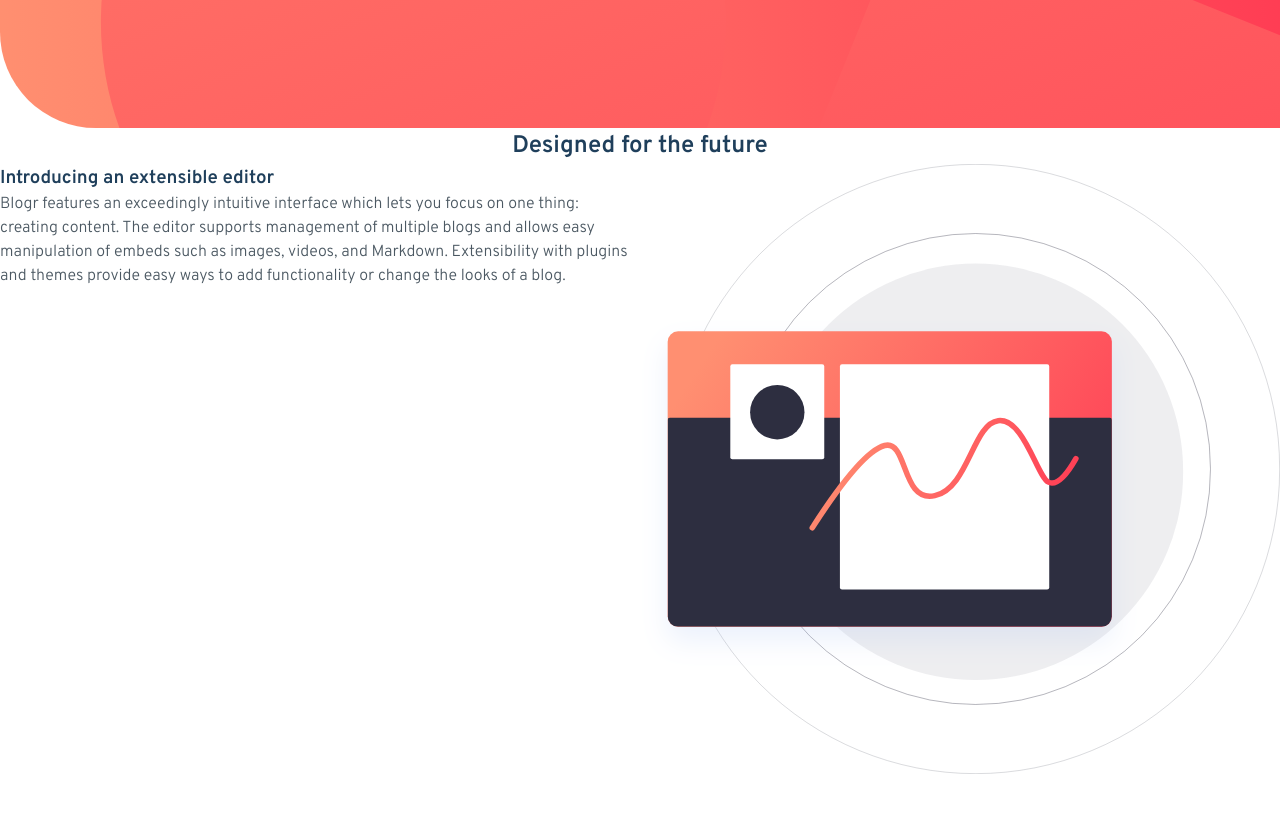
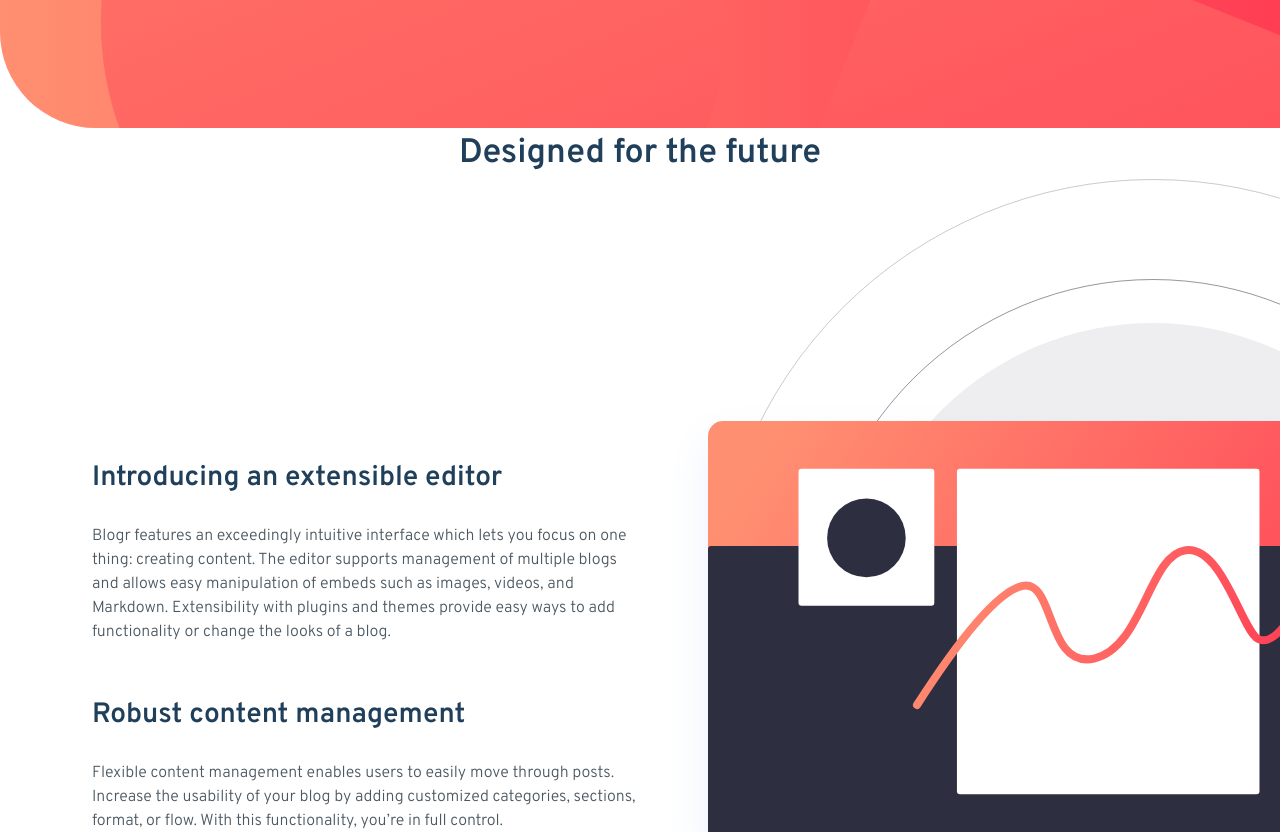
Before and after one commit to hyundonny/blogr-landing-page, a React (Create React App) app: page / in a window 1280 px wide. Shown: the part 493-1325 px from the top of the page. Before the commit the page ends 1267 px from the top, so only its background shows below. Built offline with nearby package versions, Linux system fonts and the light colour scheme.

Commit message:
Working on positioning editor image

```diff
--- a/src/App.js
+++ b/src/App.js
@@ -1,11 +1,11 @@
 import Intro from "./sections/IntroSection";
-import Body from "./sections/Body";
+import MainTop from "./sections/MainTop";
 
 const App = () => {
   return (
     <>
       <Intro />
-      <Body />
+      <MainTop />
     </>
   );
 };
--- a/src/sections/Body.js
+++ /dev/null
@@ -1,31 +0,0 @@
-import editor from "../images/illustration-editor-desktop.svg";
-
-const Body = () => {
-  return (
-    <>
-      <section className="body top">
-        <h2 className="heading">Designed for the future</h2>
-        <div className="main">
-          <div className="text-area">
-            <div>
-              <h3 className="heading">Introducing an extensible editor</h3>
-              <p className="copy">
-                Blogr features an exceedingly intuitive interface which lets you
-                focus on one thing: creating content. The editor supports
-                management of multiple blogs and allows easy manipulation of
-                embeds such as images, videos, and Markdown. Extensibility with
-                plugins and themes provide easy ways to add functionality or
-                change the looks of a blog.
-              </p>
-            </div>
-          </div>
-          <div className="image-area">
-            <img src={editor} alt="editor" />
-          </div>
-        </div>
-      </section>
-    </>
-  );
-};
-
-export default Body;
--- a/src/sections/IntroSection.js
+++ b/src/sections/IntroSection.js
@@ -40,14 +40,14 @@ const Intro = () => {
           toggleMobileMenu={toggleMobileMenu}
         />
         <MobileMenu mobileMenuOpen={mobileMenuOpen} />
-        <div className="intro__body">
+        <div className="intro__body more-padding">
           <h1 className="intro__body-title">A modern publishing platform</h1>
           <p className="intro__body-text">
             Grow your audience and build your online brand
           </p>
         </div>
       </div>
-      <div className="intro__buttons">
+      <div className="intro__buttons more-padding">
         <button className="button bg-white">Start for free</button>
         <button className="button border">Learn more</button>
       </div>
--- /dev/null
+++ b/src/sections/MainTop.js
@@ -0,0 +1,46 @@
+import editorDesktop from "../images/illustration-editor-desktop.svg";
+import editorMobile from "../images/illustration-editor-mobile.svg";
+
+const MainTop = () => {
+  return (
+    <section>
+      <div className="main main-top">
+        <h2 className="main__heading dark-heading">Designed for the future</h2>
+        <div className="main__flexbox">
+          <div className="main__text-area more-padding">
+            <div>
+              <h3 className="main__subheading dark-heading ">
+                Introducing an extensible editor
+              </h3>
+              <p className="dark-copy">
+                Blogr features an exceedingly intuitive interface which lets you
+                focus on one thing: creating content. The editor supports
+                management of multiple blogs and allows easy manipulation of
+                embeds such as images, videos, and Markdown. Extensibility with
+                plugins and themes provide easy ways to add functionality or
+                change the looks of a blog.
+              </p>
+              <h3 className="main__subheading dark-heading">
+                Robust content management
+              </h3>
+              <p className="dark-copy">
+                Flexible content management enables users to easily move through
+                posts. Increase the usability of your blog by adding customized
+                categories, sections, format, or flow. With this functionality,
+                you’re in full control.
+              </p>
+            </div>
+          </div>
+          <div className="main__image-area">
+            <div className="main__image-constraint">
+              <img src={editorDesktop} alt="editor" className="desktop-image" />
+              <img src={editorMobile} alt="editor" className="mobile-image" />
+            </div>
+          </div>
+        </div>
+      </div>
+    </section>
+  );
+};
+
+export default MainTop;
--- a/src/sections/header.js
+++ b/src/sections/header.js
@@ -3,7 +3,7 @@ import DesktopMenu from "./desktopMenu";
 
 const Header = ({ showHamburger, mobileMenuOpen, toggleMobileMenu }) => {
   return (
-    <header className="navbar">
+    <header className="navbar less-padding">
       <a href="http://localhost:3000/" className="logo">
         Blogr
       </a>
--- a/src/styles/_body.scss
+++ /dev/null
@@ -1,34 +0,0 @@
-.body {
-  font-family: "Overpass";
-}
-
-.main {
-  display: flex;
-}
-
-.top {
-}
-
-.text-area {
-  width: 50%;
-}
-
-.image-area {
-  width: 50vw;
-}
-
-.heading {
-  color: $veryDarkBlue;
-}
-
-h2.heading {
-  text-align: center;
-}
-
-.copy {
-  color: $veryDarkGrayishBlue;
-}
-
-.white {
-  color: white;
-}
--- a/src/styles/_globals.scss
+++ b/src/styles/_globals.scss
@@ -23,7 +23,6 @@ body {
 }
 
 img {
-  max-width: 100%;
   display: block;
 }
 
@@ -44,10 +43,30 @@ li {
 }
 
 .container {
-  margin: 0 auto;
-  padding-left: 2rem;
-  padding-right: 2rem;
-  max-width: 69.375em;
+  @media (min-width: 769px) {
+    margin: 0 auto;
+    padding-left: 2rem;
+    padding-right: 2rem;
+    max-width: 69.375em;
+  }
+}
+
+.more-padding {
+  padding: 0;
+  @media (max-width: 768px) {
+    width: 100%;
+    padding-left: 2rem;
+    padding-right: 2rem;
+  }
+}
+
+.less-padding {
+  padding: 0;
+  @media (max-width: 768px) {
+    width: 100%;
+    padding-left: 1.375rem;
+    padding-right: 1.375rem;
+  }
 }
 
 .button {
@@ -84,3 +103,27 @@ li {
     $gradientLightRed
   );
 }
+
+.dark-heading {
+  color: $veryDarkBlue;
+}
+
+.dark-copy {
+  color: $veryDarkGrayishBlue;
+}
+
+.white {
+  color: white;
+}
+
+.desktop-image {
+  @media (max-width: 768px) {
+    display: none;
+  }
+}
+
+.mobile-image {
+  @media (min-width: 769px) {
+    display: none;
+  }
+}
--- /dev/null
+++ b/src/styles/_main.scss
@@ -0,0 +1,74 @@
+.main {
+  font-family: "Overpass";
+  margin: 0 auto;
+
+  @media (min-width: 769px) {
+    max-width: 90em;
+  }
+}
+
+.main__flexbox {
+  display: flex;
+  flex-direction: column-reverse;
+
+  @media (min-width: 769px) {
+    flex-direction: row;
+    justify-content: center;
+  }
+}
+
+.main__heading {
+  padding-bottom: 2.625rem;
+  font-weight: 700;
+  text-align: center;
+  font-size: 1.75rem;
+
+  @media (min-width: 769px) {
+    padding: 0;
+    font-size: 2.125rem;
+  }
+}
+
+.main__text-area {
+  text-align: center;
+
+  @media (min-width: 769px) {
+    display: flex;
+    align-items: center;
+    max-width: 550px;
+    text-align: left;
+    font-size: 1rem;
+    margin-left: auto;
+    margin-right: 7.875rem;
+  }
+}
+
+.main__subheading {
+  padding-top: 3.125rem;
+  padding-bottom: 1.5625rem;
+  font-size: 1.75rem;
+}
+
+.main__image-area {
+  width: 100%;
+
+  @media (min-width: 769px) {
+    max-width: 40%;
+  }
+}
+
+.main__image-constraint {
+  @media (min-width: 769px) {
+    max-width: 38.25rem;
+    overflow-x: clip;
+    float: right;
+  }
+
+  img {
+    width: 100%;
+
+    @media (min-width: 769px) {
+      width: auto;
+    }
+  }
+}
--- a/src/styles/styles.scss
+++ b/src/styles/styles.scss
@@ -5,4 +5,4 @@
 @import "desktopMenu";
 @import "header";
 @import "intro";
-@import "body";
+@import "main";
```
